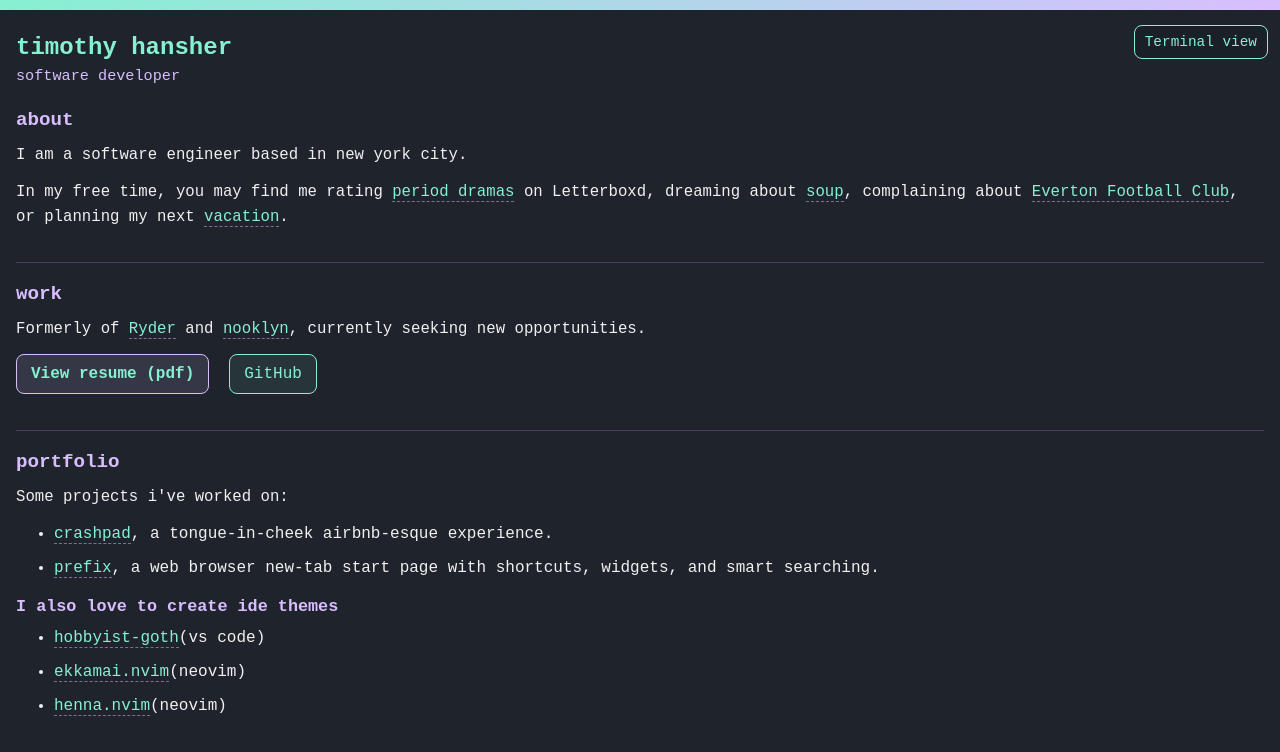
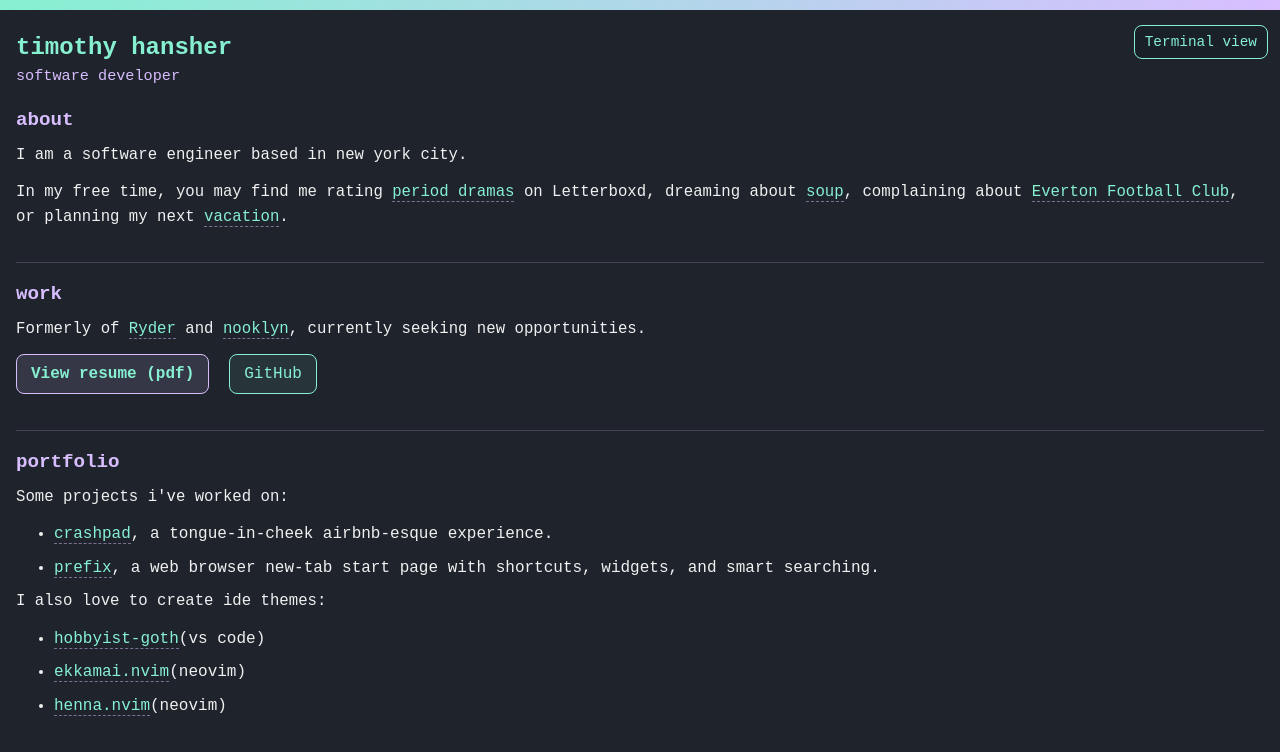
Before and after one commit to timmyha/portfolio-new, a React (Vite) app: page / in a window 1280 px wide. Both pictures are taken after a click on the link "Touch-friendly view". Shown: the top 752 px of the page. Built offline with nearby package versions, Linux system fonts and the light colour scheme.

Commit message:
static projects update

```diff
--- a/src/components/MobileStatic.tsx
+++ b/src/components/MobileStatic.tsx
@@ -115,7 +115,7 @@ const MobileStatic = () => {
           </Item>
         </List>
 
-        <SubsectionTitle>I also love to create ide themes</SubsectionTitle>
+        <P>I also love to create ide themes:</P>
         <List>
           <Item>
             <A
```
